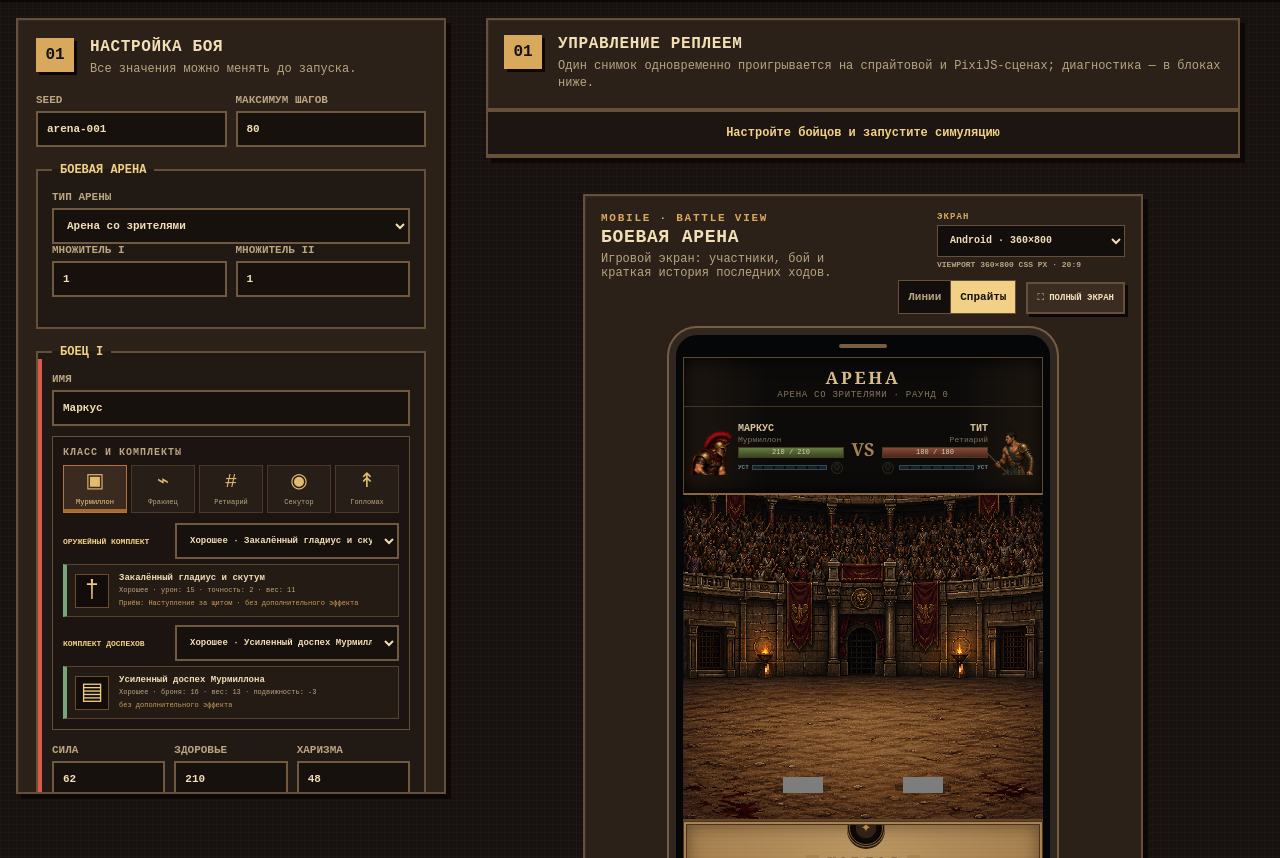
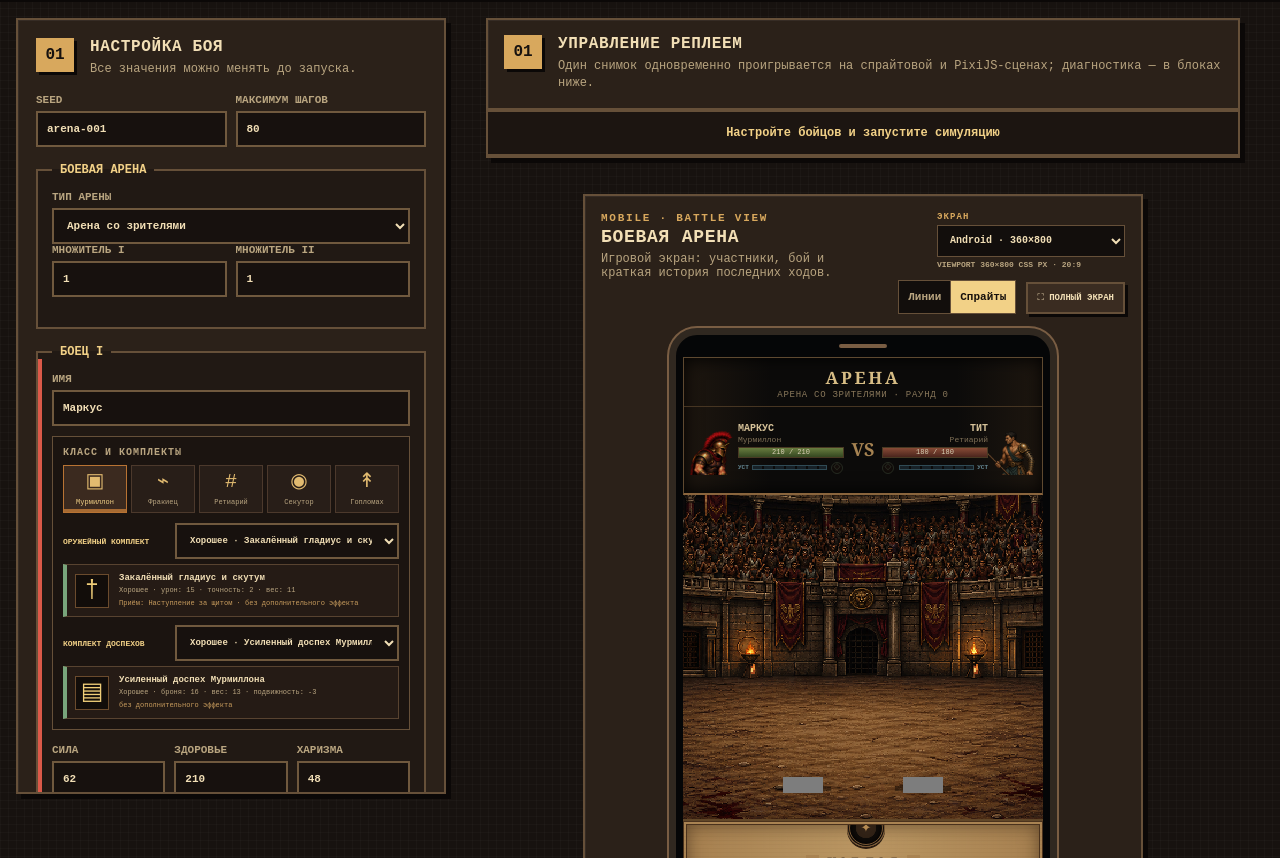
Before and after one commit to Snikius/Gladiator, a website: page prototypes/battle-arena/index.html in a window 1280 px wide. Shown: the part 88-946 px from the top of the page. Drawn offline with Linux system fonts and the light colour scheme.

Commit message:
add pressure-following arena camera

```diff
--- a/prototypes/battle-arena/index.html
+++ b/prototypes/battle-arena/index.html
@@ -285,7 +285,7 @@
     <script src="./reference-data.js?v=2"></script>
     <script src="./battle-engine.js?v=30"></script>
     <script src="./sprite-library.js?v=26"></script>
-    <script src="./visual-engine.js?v=28"></script>
+    <script src="./visual-engine.js?v=29"></script>
     <script src="./battle-story.js?v=5"></script>
     <script src="./app.js?v=59"></script>
   </body>
--- a/prototypes/battle-arena/visual-engine.js
+++ b/prototypes/battle-arena/visual-engine.js
@@ -15,7 +15,10 @@ const PRESENTATIONS = Object.freeze({ mobile: "mobile" });
 const RENDERER_MODES = Object.freeze({ lines: "lines", assets: "assets" });
 const POSITION_STAGES = Object.freeze({ entrance: "entrance", combat: "combat" });
 const INJURED_HEALTH_RATIO = 0.45;
-const PRESSURE_STEP_DISTANCE = 6;
+const PRESSURE_STEP_DISTANCE = 12;
+const PRESSURE_DISTANCE = 60;
+const ARENA_CAMERA_FOLLOW_RATIO = 0.35;
+const ARENA_CAMERA_ZOOM = 1.15;
 const BLOOD_PATTERN = Object.freeze([
   Object.freeze({ distance: 12, lift: 5, gravity: 4, size: 9, delay: 0, color: "#e13728" }),
   Object.freeze({ distance: 20, lift: 13, gravity: 6, size: 8, delay: 0.01, color: "#c91f1a" }),
@@ -180,7 +183,7 @@ const presentationConfig = (sceneHeight = 300) => {
     groundY: 280 + Math.round(extraHeight * 0.55),
     scale: 3.2,
     assetHeight: 150,
-    pressureDistance: 40,
+    pressureDistance: PRESSURE_DISTANCE,
   });
 };
 
@@ -189,6 +192,31 @@ const resolveTerritoryOffset = (displayedOffset, desiredOffset) => (
     ? desiredOffset
     : displayedOffset
 );
+
+const arenaViewport = (width, height, frame, image, cameraOffset = frame.arena.cameraOffset || 0) => {
+  const zoom = frame.arena.cameraZoom || 1;
+  const sourceWidth = Math.min(image.naturalWidth, width / zoom);
+  const sourceHeight = Math.min(image.naturalHeight, height);
+  const centeredSourceX = (image.naturalWidth - sourceWidth) / 2;
+  const sourceX = clamp(
+    centeredSourceX + cameraOffset / zoom,
+    0,
+    image.naturalWidth - sourceWidth,
+  );
+  const sourceY = clamp(
+    (frame.arena.sourceGroundY || image.naturalHeight) - frame.arena.groundY,
+    0,
+    image.naturalHeight - sourceHeight,
+  );
+  return freeze({
+    sourceX,
+    sourceY,
+    sourceWidth,
+    sourceHeight,
+    scaleX: width / sourceWidth,
+    scaleY: height / sourceHeight,
+  });
+};
 
 /*
  * Чистый адаптер: вход — снимок симуляции, выход — визуальная сцена.
@@ -223,8 +251,10 @@ const createVisualFrame = (
     : Number.isFinite(territoryOffsetOverride)
       ? clamp(Math.round(territoryOffsetOverride), -config.pressureDistance, config.pressureDistance)
       : desiredTerritoryOffset;
+  const cameraOffset = isEntrance ? 0 : Math.round(territoryOffset * ARENA_CAMERA_FOLLOW_RATIO);
+  const screenTerritoryOffset = territoryOffset - cameraOffset;
   const anchorPositions = isEntrance ? config.entrancePositions : config.combatPositions;
-  const positions = anchorPositions.map((position) => position + territoryOffset);
+  const positions = anchorPositions.map((position) => position + screenTerritoryOffset);
   const showOutcome = snapshot?.label === "Итог боя";
   const action = showOutcome ? null : snapshot?.lastAction;
   const components = fighters.flatMap((fighter, side) => {
@@ -311,7 +341,7 @@ const createVisualFrame = (
     ];
   });
   return freeze({
-    version: 11,
+    version: 12,
     presentation,
     rendererMode,
     arena: freeze({
@@ -327,6 +357,9 @@ const createVisualFrame = (
       pressure: pressure.total,
       territoryOffset,
       desiredTerritoryOffset,
+      screenTerritoryOffset,
+      cameraOffset,
+      cameraZoom: ARENA_CAMERA_ZOOM,
       positionStage,
     }),
     fighters: freeze(fighters.map((fighter) => freeze({
@@ -363,6 +396,7 @@ class BattleVisualEngine {
     this.animationFrame = null;
     this.assets = new Map();
     this.transitionFrom = new Map();
+    this.transitionFromArenaCameraOffset = 0;
     this.playbackToken = 0;
     this.approachPending = true;
     this.territoryOffset = 0;
@@ -444,6 +478,7 @@ class BattleVisualEngine {
     this.stop();
     this.frame = null;
     this.transitionFrom = new Map();
+    this.transitionFromArenaCameraOffset = 0;
     this.approachPending = true;
     this.territoryOffset = 0;
     this.bloodStains = [];
@@ -535,6 +570,9 @@ class BattleVisualEngine {
     this.transitionFrom = new Map(
       (this.frame?.components || []).map((component) => [component.id, component.transform]),
     );
+    this.transitionFromArenaCameraOffset = this.frame?.arena?.cameraOffset
+      ?? frame.arena?.cameraOffset
+      ?? 0;
     this.frame = frame;
   }
 
@@ -596,12 +634,23 @@ class BattleVisualEngine {
     context.imageSmoothingEnabled = false;
     context.fillStyle = frame.arena.background;
     context.fillRect(0, 0, canvas.width, canvas.height);
-    const backgroundDrawn = this.drawArenaBackground(context, canvas.width, canvas.height, frame);
-    this.drawArenaLights(context, canvas.width, canvas.height, frame, animationClock, backgroundDrawn);
-    this.drawArenaCrowd(context, canvas.width, canvas.height, frame, animationClock, backgroundDrawn);
+    const cameraOffset = lerp(
+      this.transitionFromArenaCameraOffset ?? frame.arena.cameraOffset,
+      frame.arena.cameraOffset,
+      easeOut(progress),
+    );
+    const backgroundDrawn = this.drawArenaBackground(
+      context,
+      canvas.width,
+      canvas.height,
+      frame,
+      cameraOffset,
+    );
+    this.drawArenaLights(context, canvas.width, canvas.height, frame, animationClock, backgroundDrawn, cameraOffset);
+    this.drawArenaCrowd(context, canvas.width, canvas.height, frame, animationClock, backgroundDrawn, cameraOffset);
     this.drawArenaGuides(context, canvas.width, canvas.height, frame, backgroundDrawn);
     this.drawFighterShadows(context, frame, progress, animationClock);
-    this.drawBloodStains(context, frame, performance.now());
+    this.drawBloodStains(context, frame, performance.now(), cameraOffset);
     const fighters = frame.components.filter((component) => component.kind === "fighter");
     const weapons = frame.components.filter((component) => component.kind === "weapon");
     weapons.filter((component) => this.weaponLayer(component, progress, animationClock) === "behind")
@@ -775,7 +824,8 @@ class BattleVisualEngine {
       impact,
       createdAt: now + delayMs + index * 45,
       lifetime: Math.round((2600 + index * 110) * BLOOD_STAIN_LIFETIME_MULTIPLIER),
-      x: clamp(Math.round(target.transform.x + awayFromAttacker * offset), 4, this.canvas.width - 4),
+      worldX: clamp(Math.round(target.transform.x + awayFromAttacker * offset), 4, this.canvas.width - 4)
+        + (frame.arena.cameraOffset || 0),
       y: frame.arena.groundY + 3 + (index * 5) % 14,
       width: Math.max(3, Math.round((7 - index % 3) * profile.scale * BLOOD_STAIN_SIZE_MULTIPLIER)),
       height: Math.max(2, Math.round((3 + index % 2) * profile.scale * BLOOD_STAIN_SIZE_MULTIPLIER)),
@@ -785,7 +835,7 @@ class BattleVisualEngine {
     return created;
   }
 
-  bloodStainSprites(frame, now = performance.now()) {
+  bloodStainSprites(frame, now = performance.now(), cameraOffset = frame.arena.cameraOffset || 0) {
     const visible = [];
     this.bloodStains = this.bloodStains.filter((stain) => {
       const age = now - stain.createdAt;
@@ -798,6 +848,7 @@ class BattleVisualEngine {
       const blue = Math.round(23 - 14 * progress);
       visible.push(freeze({
         ...stain,
+        x: stain.worldX - cameraOffset,
         color: `rgb(${red}, ${green}, ${blue})`,
         alpha: clamp(0.78 * fade, 0, 0.78),
       }));
@@ -806,8 +857,8 @@ class BattleVisualEngine {
     return visible;
   }
 
-  drawBloodStains(context, frame, now = performance.now()) {
-    const stains = this.bloodStainSprites(frame, now);
+  drawBloodStains(context, frame, now = performance.now(), cameraOffset = frame.arena.cameraOffset || 0) {
+    const stains = this.bloodStainSprites(frame, now, cameraOffset);
     if (!stains.length) return;
     context.save();
     stains.forEach((stain) => {
@@ -847,21 +898,17 @@ class BattleVisualEngine {
     return component.animation?.layerByFrame?.[frameIndex] || "front";
   }
 
-  drawArenaBackground(context, width, height, frame) {
+  drawArenaBackground(context, width, height, frame, cameraOffset = frame.arena.cameraOffset || 0) {
     if (frame.rendererMode !== RENDERER_MODES.assets) return false;
     const image = this.loadAsset(frame.arena.assetPath);
     if (!image?.complete || !image.naturalWidth) return false;
-    const sourceHeight = Math.min(image.naturalHeight, height);
-    const sourceY = Math.min(
-      image.naturalHeight - sourceHeight,
-      Math.max(0, (frame.arena.sourceGroundY || image.naturalHeight) - frame.arena.groundY),
-    );
+    const viewport = arenaViewport(width, height, frame, image, cameraOffset);
     context.drawImage(
       image,
-      0,
-      sourceY,
-      image.naturalWidth,
-      sourceHeight,
+      viewport.sourceX,
+      viewport.sourceY,
+      viewport.sourceWidth,
+      viewport.sourceHeight,
       0,
       0,
       width,
@@ -870,21 +917,15 @@ class BattleVisualEngine {
     return true;
   }
 
-  arenaLightSprites(width, height, frame, animationClock = 0) {
+  arenaLightSprites(width, height, frame, animationClock = 0, cameraOffset = frame.arena.cameraOffset || 0) {
     if (frame.rendererMode !== RENDERER_MODES.assets || !frame.arena.ambientLights?.length) return [];
     const image = this.loadAsset(frame.arena.assetPath);
     if (!image?.complete || !image.naturalWidth) return [];
-    const sourceHeight = Math.min(image.naturalHeight, height);
-    const sourceY = Math.min(
-      image.naturalHeight - sourceHeight,
-      Math.max(0, (frame.arena.sourceGroundY || image.naturalHeight) - frame.arena.groundY),
-    );
-    const scaleX = width / image.naturalWidth;
-    const scaleY = height / sourceHeight;
+    const viewport = arenaViewport(width, height, frame, image, cameraOffset);
     const seconds = animationClock / 1000;
     return frame.arena.ambientLights.flatMap((light) => {
-      const x = light.x * scaleX;
-      const y = (light.y - sourceY) * scaleY;
+      const x = (light.x - viewport.sourceX) * viewport.scaleX;
+      const y = (light.y - viewport.sourceY) * viewport.scaleY;
       if (x < -16 || x > width + 16 || y < -16 || y > height + 16) return [];
       const phase = (light.phase || 0) * Math.PI * 2;
       const wave = Math.sin(seconds * 7.1 + phase) * 0.62
@@ -894,15 +935,15 @@ class BattleVisualEngine {
       return [freeze({
         x: Math.round(x) + drift,
         y: Math.round(y),
-        scale: (light.scale || 1) * scaleY,
+        scale: (light.scale || 1) * viewport.scaleY,
         pulse,
       })];
     });
   }
 
-  drawArenaLights(context, width, height, frame, animationClock, backgroundDrawn = false) {
+  drawArenaLights(context, width, height, frame, animationClock, backgroundDrawn = false, cameraOffset = frame.arena.cameraOffset || 0) {
     if (!backgroundDrawn) return;
-    const lights = this.arenaLightSprites(width, height, frame, animationClock);
+    const lights = this.arenaLightSprites(width, height, frame, animationClock, cameraOffset);
     if (!lights.length) return;
     context.save();
     context.globalCompositeOperation = "screen";
@@ -928,21 +969,15 @@ class BattleVisualEngine {
     context.restore();
   }
 
-  arenaCrowdSprites(width, height, frame, animationClock = 0) {
+  arenaCrowdSprites(width, height, frame, animationClock = 0, cameraOffset = frame.arena.cameraOffset || 0) {
     if (frame.rendererMode !== RENDERER_MODES.assets || !frame.arena.crowdMotion?.length) return [];
     const image = this.loadAsset(frame.arena.assetPath);
     if (!image?.complete || !image.naturalWidth) return [];
-    const sourceHeight = Math.min(image.naturalHeight, height);
-    const sourceY = Math.min(
-      image.naturalHeight - sourceHeight,
-      Math.max(0, (frame.arena.sourceGroundY || image.naturalHeight) - frame.arena.groundY),
-    );
-    const scaleX = width / image.naturalWidth;
-    const scaleY = height / sourceHeight;
+    const viewport = arenaViewport(width, height, frame, image, cameraOffset);
     const seconds = animationClock / 1000;
     return frame.arena.crowdMotion.flatMap((spectator) => {
-      const x = spectator.x * scaleX;
-      const y = (spectator.y - sourceY) * scaleY;
+      const x = (spectator.x - viewport.sourceX) * viewport.scaleX;
+      const y = (spectator.y - viewport.sourceY) * viewport.scaleY;
       if (x < -8 || x > width + 8 || y < -8 || y > height + 8) return [];
       const phase = (spectator.phase || 0) * Math.PI * 2;
       const sway = Math.sin(seconds * 1.7 + phase);
@@ -953,7 +988,7 @@ class BattleVisualEngine {
       return [freeze({
         x: Math.round(x + sway * 1.7),
         y: Math.round(y - Math.max(0, bob) - armLift),
-        scale: Math.max(1, Math.round((spectator.scale || 1) * scaleY)),
+        scale: Math.max(1, Math.round((spectator.scale || 1) * viewport.scaleY)),
         cheer,
         armLift,
         alpha: 0.3 + (sway + 1) * 0.065,
@@ -961,9 +996,9 @@ class BattleVisualEngine {
     });
   }
 
-  drawArenaCrowd(context, width, height, frame, animationClock, backgroundDrawn = false) {
+  drawArenaCrowd(context, width, height, frame, animationClock, backgroundDrawn = false, cameraOffset = frame.arena.cameraOffset || 0) {
     if (!backgroundDrawn) return;
-    const spectators = this.arenaCrowdSprites(width, height, frame, animationClock);
+    const spectators = this.arenaCrowdSprites(width, height, frame, animationClock, cameraOffset);
     if (!spectators.length) return;
     context.save();
     spectators.forEach((spectator) => {
@@ -1150,9 +1185,12 @@ class BattleVisualEngine {
 }
 
 globalThis.GladiatorVisualEngine = {
+  ARENA_CAMERA_FOLLOW_RATIO,
+  ARENA_CAMERA_ZOOM,
   BattleVisualEngine,
   INJURED_HEALTH_RATIO,
   PRESSURE_STEP_DISTANCE,
+  PRESSURE_DISTANCE,
   POSITION_STAGES,
   PRESENTATIONS,
   RENDERER_MODES,
```
Also changed, not shown: architecture/battle-visual.md (+18 -4 lines), prototypes/battle-arena/visual-engine.test.mjs (+37 -9 lines).
